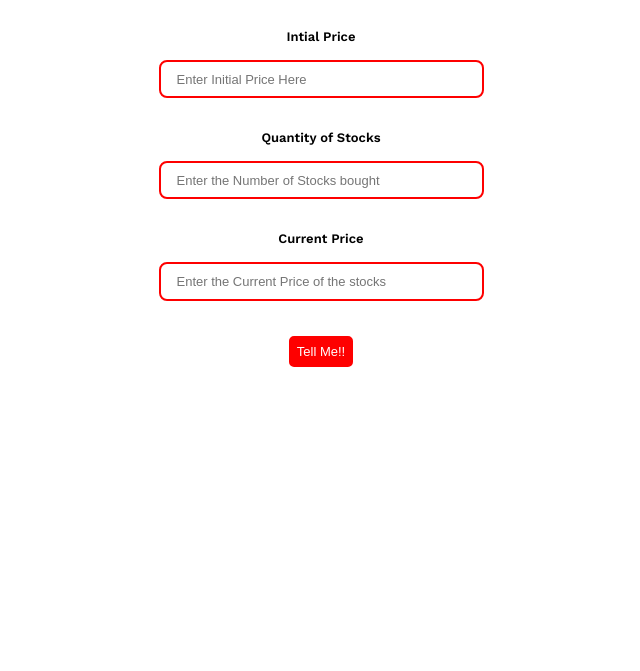
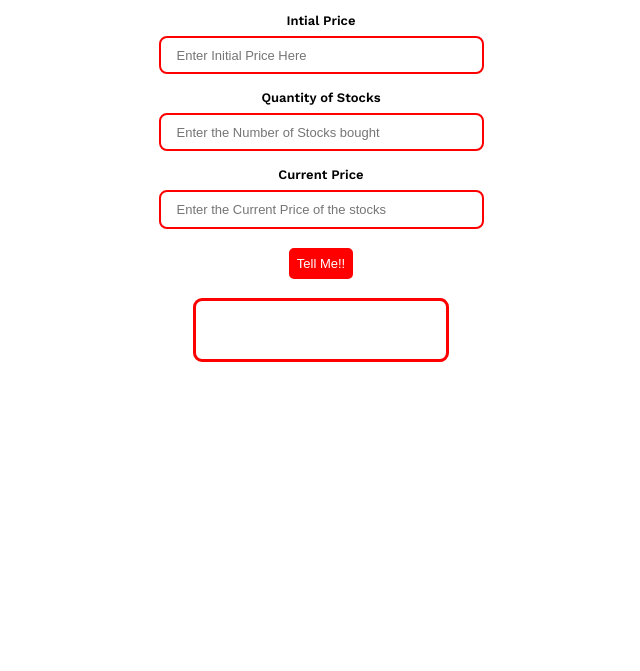
Before and after one commit to Dhee1406/profit-or-loss, a plain HTML site: page index.html in a window 1280 px wide. Shown: the part 31-702 px from the top of the page, without its empty margins (319-959 px from the left). Drawn offline with nearby package versions, Linux system fonts and the light colour scheme.

Commit message:
adding output box css

```diff
--- a/styles.css
+++ b/styles.css
@@ -27,13 +27,13 @@ li {
 /* Header */
 header h1 {
   text-align: center;
-  margin: 2rem;
+  margin: 1rem;
 }
 
 .input-label {
   display: block;
   font-size: small;
-  margin: 2rem 0px;
+  margin: 1rem 0px;
   font-weight: 600;
 }
 
@@ -42,7 +42,7 @@ header h1 {
   display: block;
   outline: #fff;
   padding: 0.6rem 1rem;
-  margin: 1rem auto;
+  margin: 0.5rem auto;
   border: 2px solid var(--primary-color);
   border-radius: 0.5rem;
   width: 100%;
@@ -71,11 +71,12 @@ header h1 {
 
 .output {
   border-radius: 9px;
-  border-color: solid var(--primary-color);
-  border-width: medium;
+  border: solid var(--primary-color);
+  border-width: small;
   outline: none;
   height: 4rem;
-  width: 100%;
+  width: 20%;
+  margin: auto;
   padding: 0.5rem;
 }
 
```
